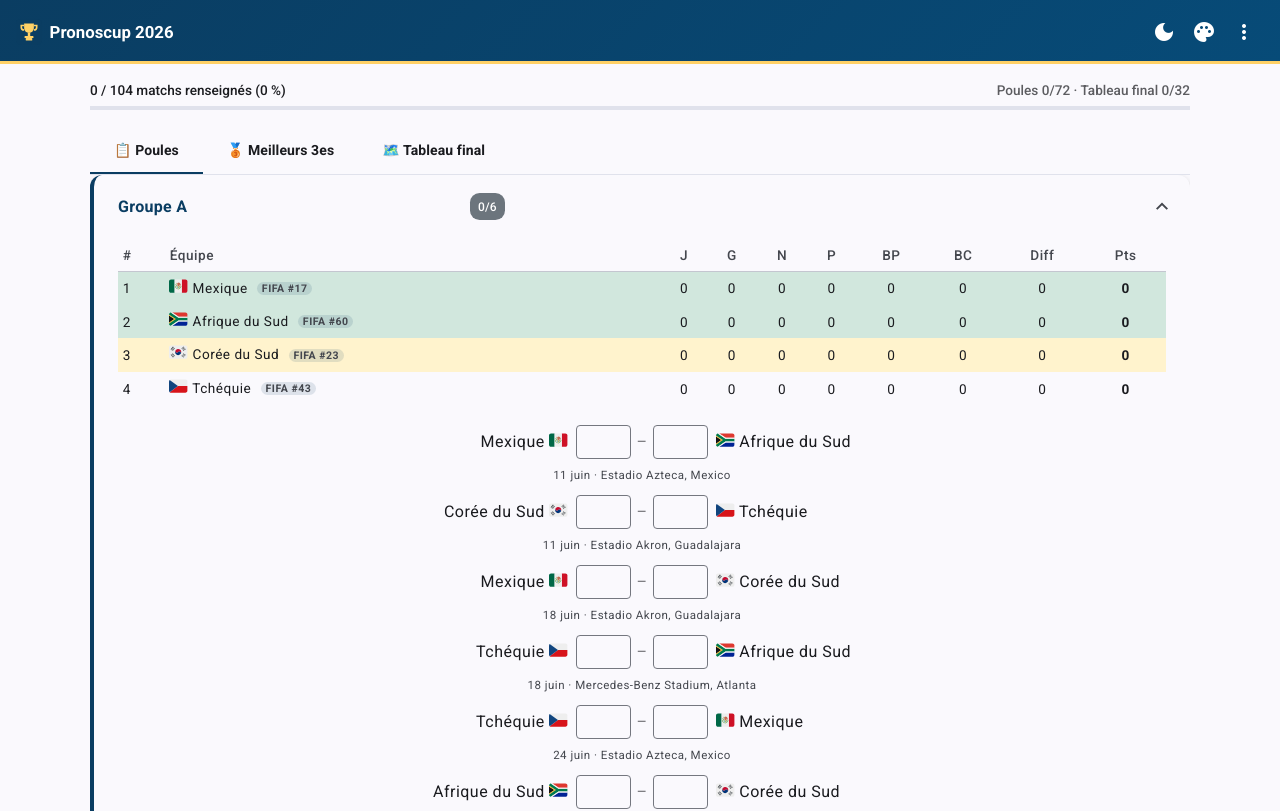
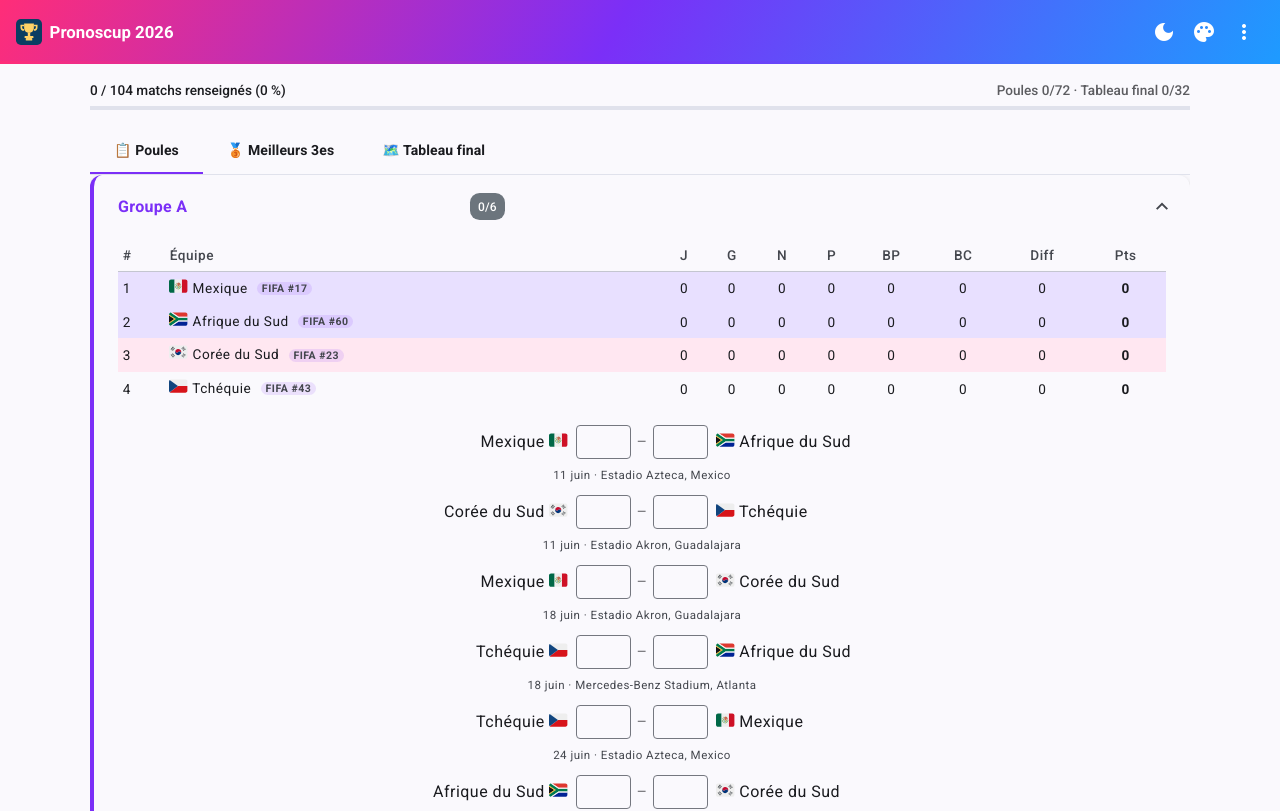
Before and after one commit to bencrob/wc2026, an Angular app: page / in a window 1280 px wide. Shown: the top 811 px of the page. Built offline with nearby package versions, Linux system fonts and the light colour scheme.

Commit message:
feat(theme): thème par défaut aux couleurs officielles Mondial 2026
Spectre magenta → violet → cyan (identité « We Are 26 »), accent doré champion.

```diff
--- a/src/app/presentation/theming/themes.ts
+++ b/src/app/presentation/theming/themes.ts
@@ -8,7 +8,7 @@ export const DEFAULT_THEME = 'default';
 
 /** Pour ajouter un thème : 1 entrée ici + 1 bloc `body.theme-<id>` dans styles.scss. */
 export const THEMES: readonly AppTheme[] = [
-  { id: 'default', label: '⚽ Défaut' },
+  { id: 'default', label: '🌈 Mondial 2026' },
   { id: 'france', label: '🇫🇷 France' },
   { id: 'civ', label: "🇨🇮 Côte d'Ivoire" },
   { id: 'portugal', label: '🇵🇹 Portugal' },
--- a/src/styles.scss
+++ b/src/styles.scss
@@ -60,19 +60,21 @@ body.wc-dark {
 }
 
 /* Défaut — palette complète de la v1 (bleu profond + or + vert, surlignages d'origine) */
+/* 🌈 Mondial 2026 — identité officielle « We Are 26 » :
+   spectre magenta → violet → cyan, accent doré pour le champion. */
 body.theme-default {
-  --mat-sys-primary: #0a3d62;
+  --mat-sys-primary: #7b2ff7;
   --mat-sys-on-primary: #ffffff;
-  --mat-sys-secondary: #009639;
-  --mat-sys-tertiary: #ffd166;
+  --mat-sys-secondary: #1e9bff;
+  --mat-sys-tertiary: #ffce3a;
   --mat-sys-on-tertiary: #3a2f00;
-  --mat-sys-surface-tint: #0a3d62;
-  --wc-toolbar: linear-gradient(135deg, #0a3d62, #074b78);
-  --wc-stripe: #ffd166;
-  /* surlignages exacts de la v1 */
-  --wc-qualified: #d1e7dd;
-  --wc-third: #fff3cd;
-  --wc-winner: #cfe2ff;
+  --mat-sys-surface-tint: #7b2ff7;
+  --wc-toolbar: linear-gradient(120deg, #ff2d78 0%, #7b2ff7 48%, #1e9bff 100%);
+  --wc-stripe: linear-gradient(90deg, #ff2d78 0%, #7b2ff7 50%, #1e9bff 100%);
+  /* surlignages dérivés du spectre */
+  --wc-qualified: #e8e0ff;
+  --wc-third: #ffe7f1;
+  --wc-winner: #def0ff;
 }
 
 /* 🇫🇷 Équipe de France — bleu / blanc / rouge */
```
